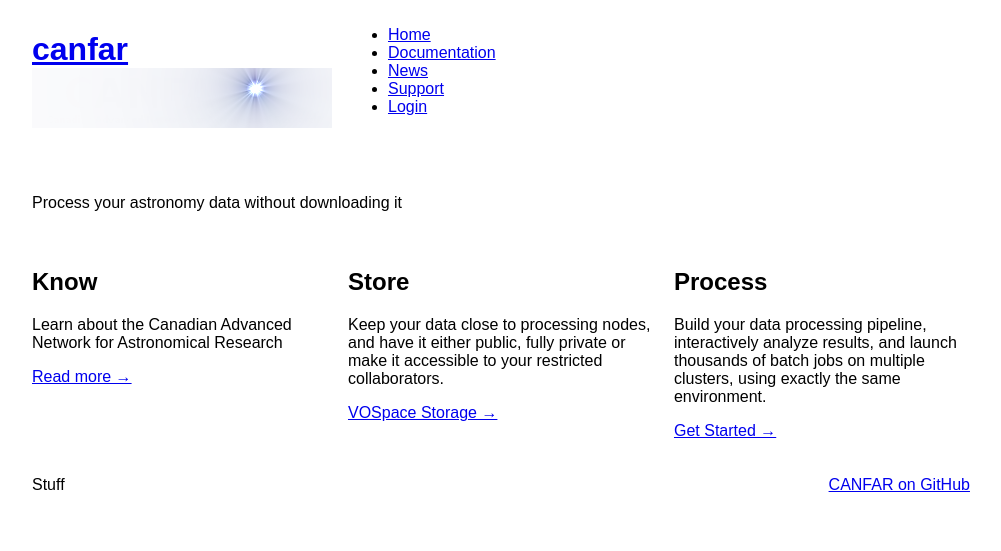
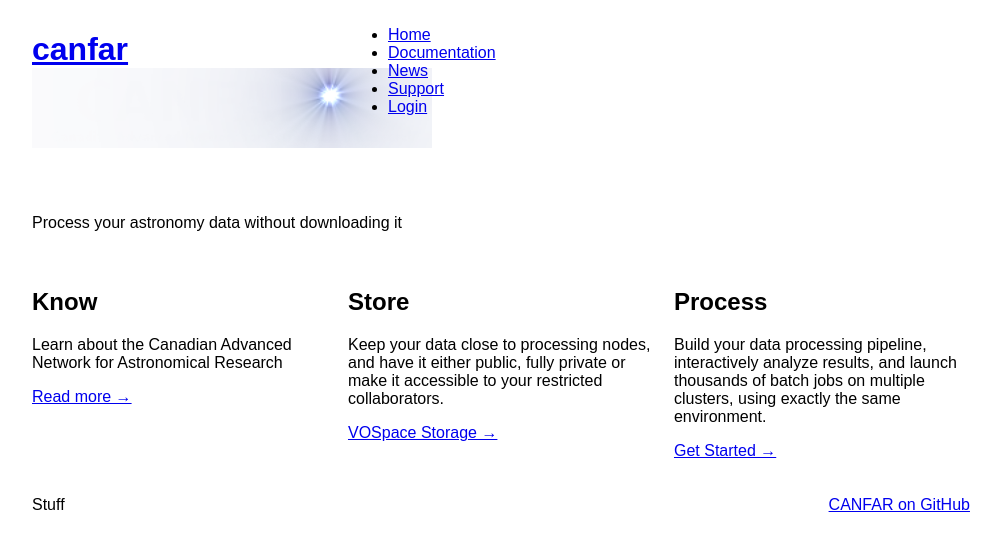
Before and after one commit to dbohlender/canfar.github.io, a Jekyll site: the page built from index.html, in a window 1280 px wide. Shown: the top 551 px of the page, without its empty margins (139-1140 px from the left). Built offline with Jekyll 4.4.1, drawn with Linux system fonts in a browser that asks for light colours.

```diff
--- a/_includes/header.html
+++ b/_includes/header.html
@@ -7,7 +7,7 @@
       <h1>
         <a href="/">
           <span>canfar</span>
-          <img src="/img/canfar.png" width="300" height="60" alt="Logo">
+          <img src="/img/canfar.png" width="400" height="80" alt="Logo">
         </a>
       </h1>
     </div>
--- a/_includes/nav.html
+++ b/_includes/nav.html
@@ -3,6 +3,6 @@
   <li class="{% if page.url contains '/docs/' %}current{% endif %}">
     <a href="/docs/home/">Doc<span class="show-on-mobiles">s</span><span class="hide-on-mobiles">umentation</span></a></li>
   <li class="{% if page.author %}current{% endif %}"><a href="/news/">News</a></li>
-  <li><a href="{{ site.support }}">Support</a></li>
+  <li class="{% if page.support %}current{% endif %}"><a href="{{ site.support }}">Support</a></li>
   <li><a href="{{ site.login }}"><span class="hide-on-mobiles">Login</a></li>
 </ul>
```
